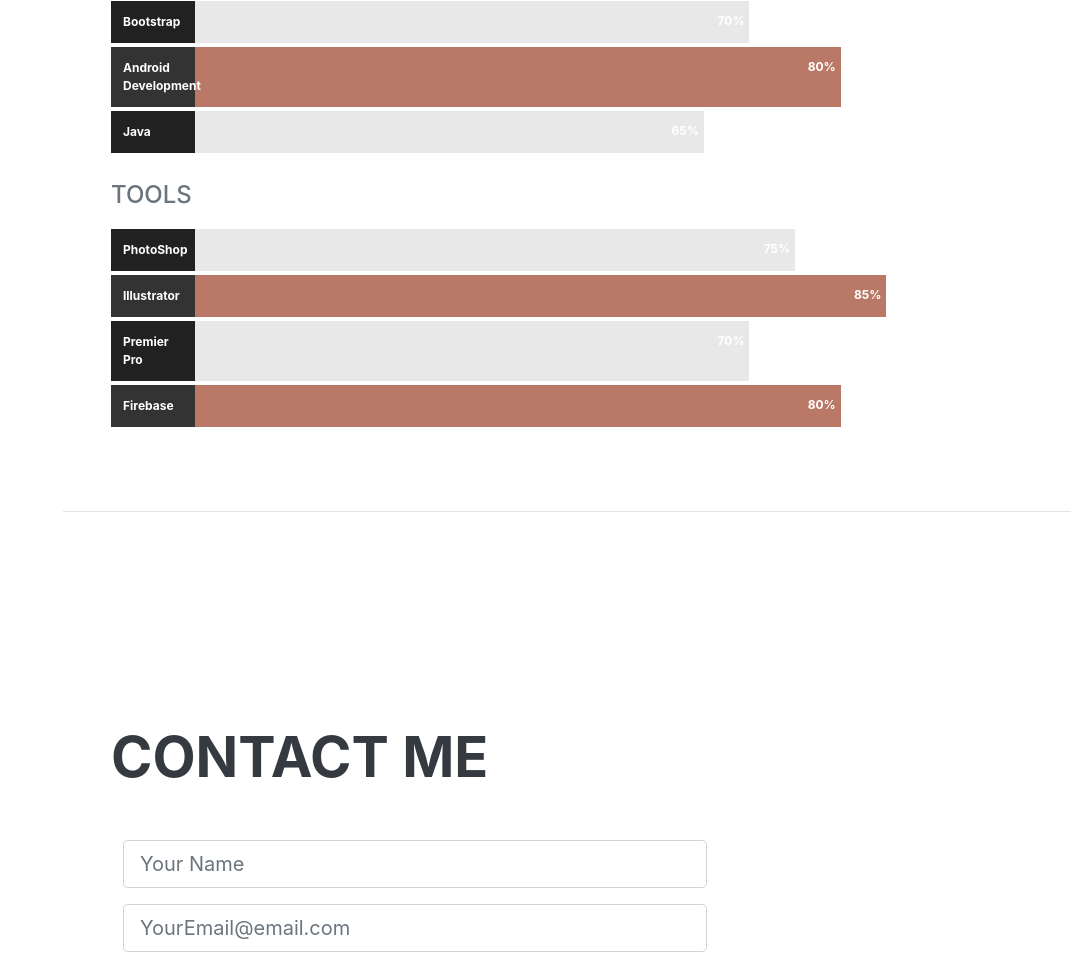
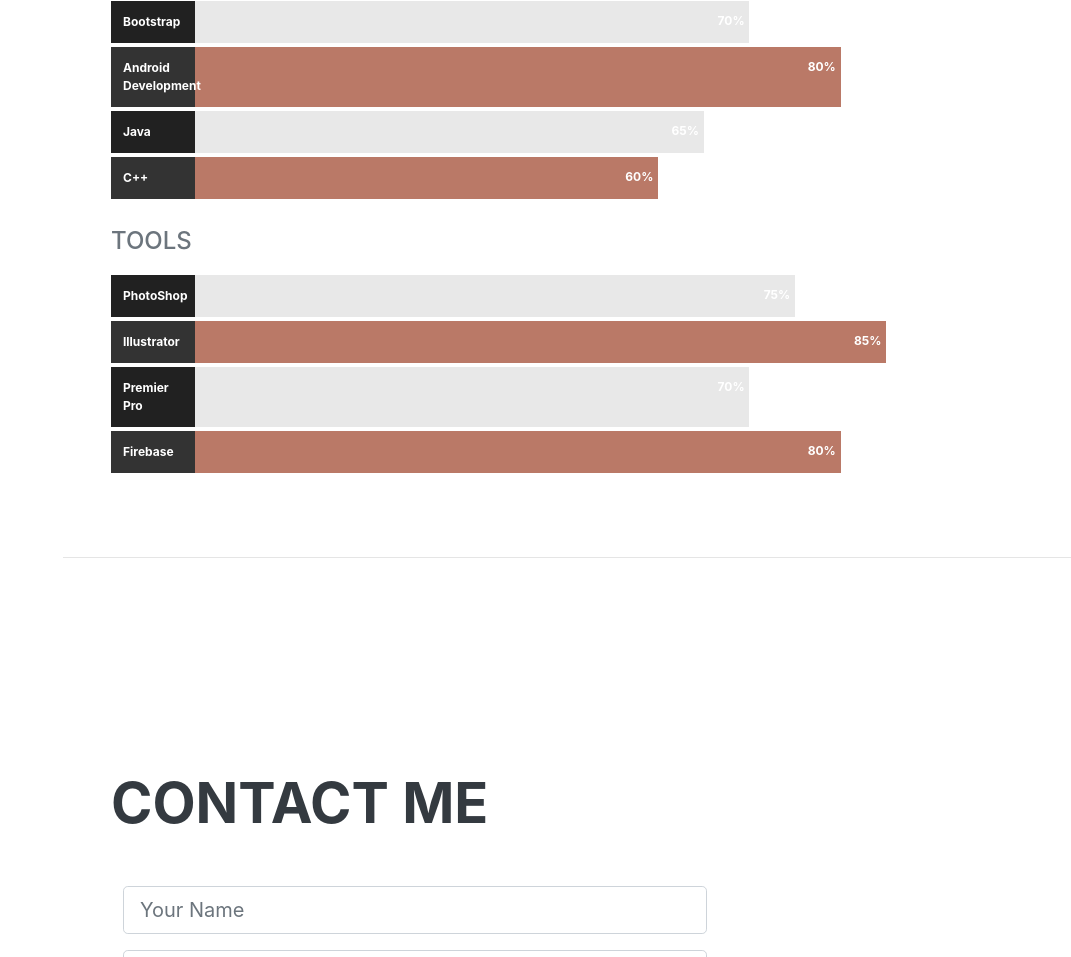
Before and after one commit to huiqin97/huiqin.github.io, a plain HTML site: page index.html in a window 1280 px wide. Shown: the part 2998-3955 px from the top of the page, without its empty margins (209-1280 px from the left). Drawn offline with nearby package versions, Linux system fonts and the light colour scheme; a web font is replaced by a local one.

Commit message:
Update index.html

```diff
--- a/index.html
+++ b/index.html
@@ -5,7 +5,7 @@
         <meta name="viewport" content="width=device-width, initial-scale=1, shrink-to-fit=no" />
         <meta name="description" content="" />
         <meta name="author" content="" />
-        <title>Creative Resume</title>
+        <title>Chiow Hui Qin</title>
         <link rel="icon" type="image/x-icon" href="assets/img/favicon.ico" />
         <!-- Font Awesome icons (free version)-->
         <script src="https://use.fontawesome.com/releases/v5.13.0/js/all.js" crossorigin="anonymous"></script>
@@ -158,6 +158,7 @@
                         <div class="bar" data-percent="70%"><span class="label">Bootstrap</span></div>
                         <div class="bar" data-percent="80%"><span class="label second">Android Development</span></div>
                         <div class="bar" data-percent="65%"><span class="label ">Java</span></div>
+                        <div class="bar" data-percent="60%"><span class="label second">C++</span></div>
 
                     <div class="subheading mb-3" style="margin-top: 1em;">Tools</div>
                     <div class="holder">
```
